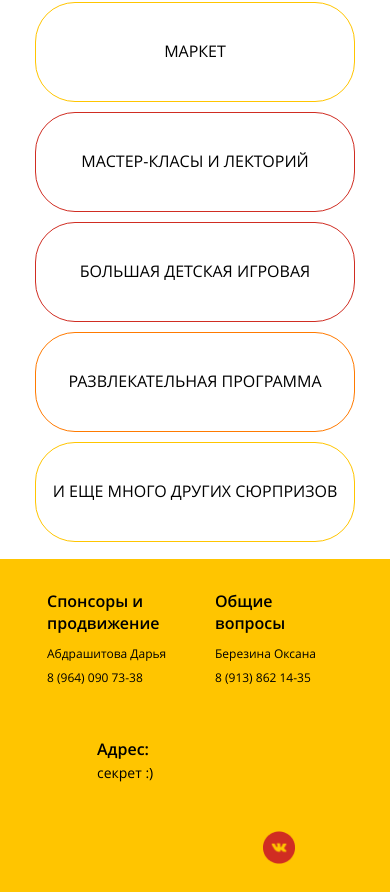
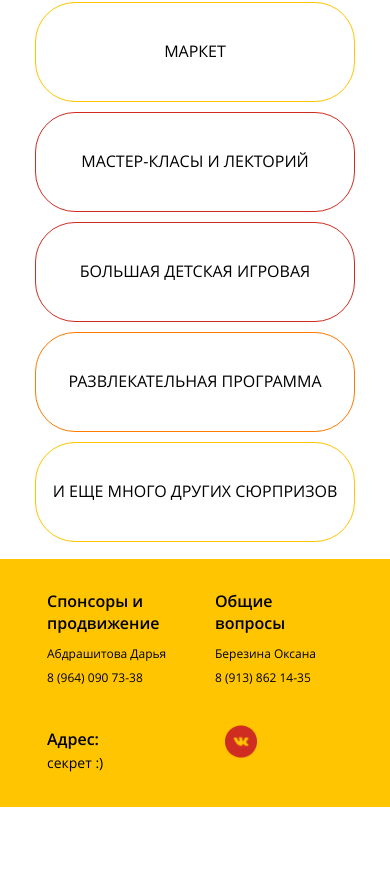
Before and after one commit to AlexBoynich/eat, a Vue app: page / in a window 390 px wide. Shown: the part 1059-1951 px from the top of the page. After the commit the page ends 1866 px from the top, so only its background shows below. Built offline with nearby package versions, Linux system fonts and the light colour scheme.

Commit message:
changes2

```diff
--- a/src/components/Footer.vue
+++ b/src/components/Footer.vue
@@ -43,6 +43,8 @@
 </script>
 
 <style lang="sass" scoped>
+.container
+  max-width: 360px
 .footerColor
   background: #FFC500
 .footer
@@ -79,7 +81,7 @@
 .adress
   display: flex
   flex-direction: column
-  margin: 30px 50px 30px 70px
+  margin: 20px
   @media  (max-width: 875px)
     margin: 16px 20
 .vkLogoMobile
@@ -90,6 +92,6 @@
     display: flex
     width: 33px
     height: 33px
-    margin: 16px 0 16px 70%
+    margin: 16px 0 16px 30%
 
 </style>
--- a/src/components/MainInfo.vue
+++ b/src/components/MainInfo.vue
@@ -48,7 +48,6 @@
                 margin: 48px 12px 12px 12px
     .mainText
         display: flex
-        width: 1556px
         text-align: center
         @media (max-width: 875px )
             width: 100%
--- a/src/components/StartBlock.vue
+++ b/src/components/StartBlock.vue
@@ -19,11 +19,13 @@
             <p class="title">Фестиваль городских ресторанов</p>
             <div class="buttonsBlock">
                 <div class="participantBlock">
-                    <button class="becomings"><a>Стать участником</a></button>
+                    <button class="becomings" href="https://docs.google.com/forms/d/e/1FAIpQLSdQUWmsh4_gJgj0jJ4geCYnfYNORGfKUjFjZs3vmkTKLyDM2A/viewform"
+                    @click="replace('https://docs.google.com/forms/d/e/1FAIpQLSdQUWmsh4_gJgj0jJ4geCYnfYNORGfKUjFjZs3vmkTKLyDM2A/viewform')"><a>Стать участником</a></button>
                     <button class="conditions"><a >Условия  <img src="/angle.png" alt="" class="angle"></a></button>
                 </div>
                 <div class="sponsorBlock">
-                    <button class="becomings"><a>Стать спонсором</a></button>
+                    <button class="becomings" href="https://docs.google.com/forms/d/e/1FAIpQLSeGtG3cA4Q2glTf1ZFQRUnPd1MW5hoap0MWibR0fERXzUc1qg/viewform"
+                    @click="replace('https://docs.google.com/forms/d/e/1FAIpQLSeGtG3cA4Q2glTf1ZFQRUnPd1MW5hoap0MWibR0fERXzUc1qg/viewform')"><a>Стать спонсором</a></button>
                     <button class="conditions"><a>Условия  <img src="/angle.png" alt="" class="angle"></a></button>
                 </div>
             </div>
--- a/src/stylesApp.sass
+++ b/src/stylesApp.sass
@@ -1,6 +1,7 @@
 *
   margin: 0
   padding: 0
+  box-sizing: border-box
 $main-orange: #ff7f00
 $main-yellow: #FFC500
 $main-red: #E72000
@@ -19,7 +20,7 @@ $mobile-width: 375px
   overflow: hidden
   @media (max-width: 875px)
     width: 100%
-    max-width: 360px
+    max-width: 875px
 @font-face
     font-family: 'Open-sans'
     src: url(@/assets/fonts/OpenSans-Regular.woff2)
```
